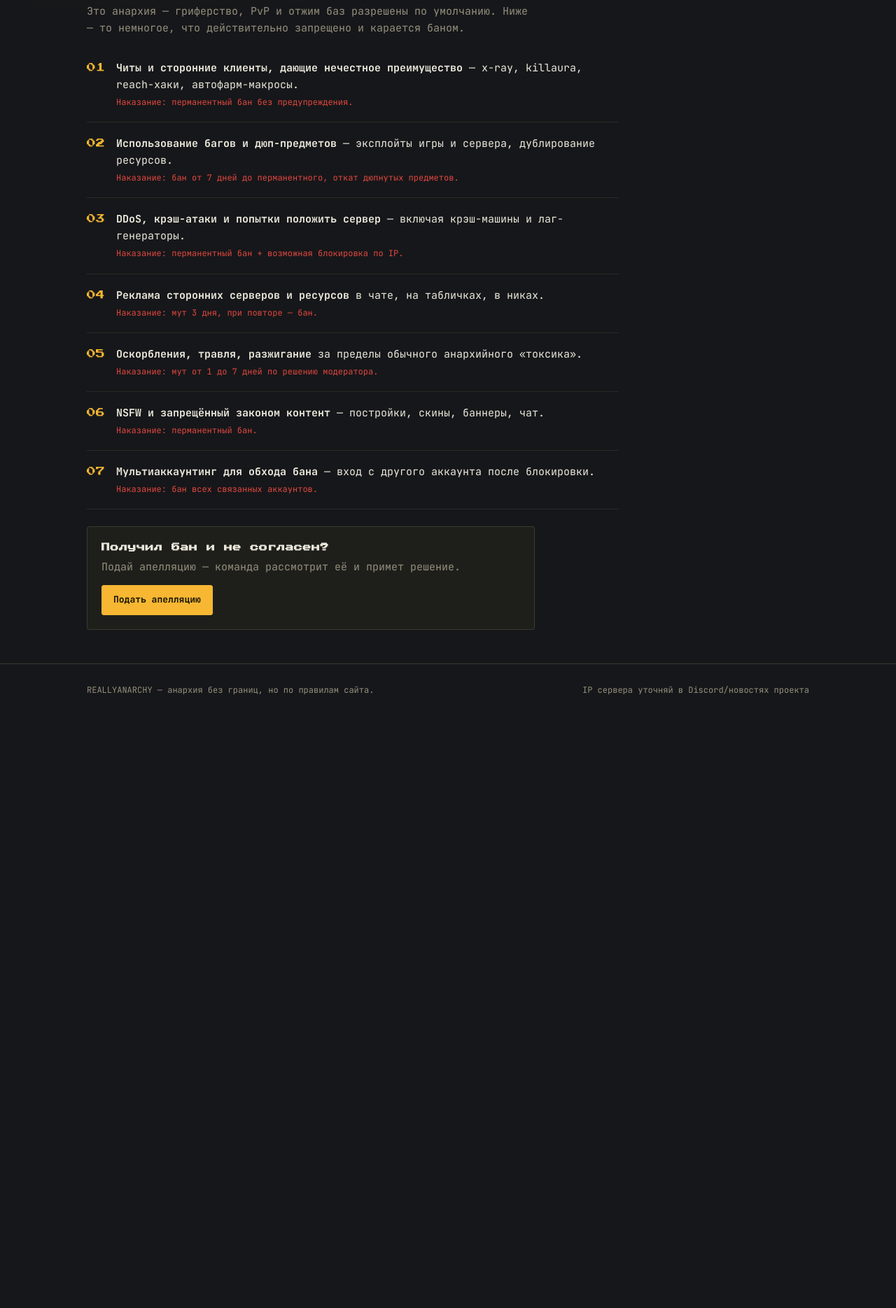
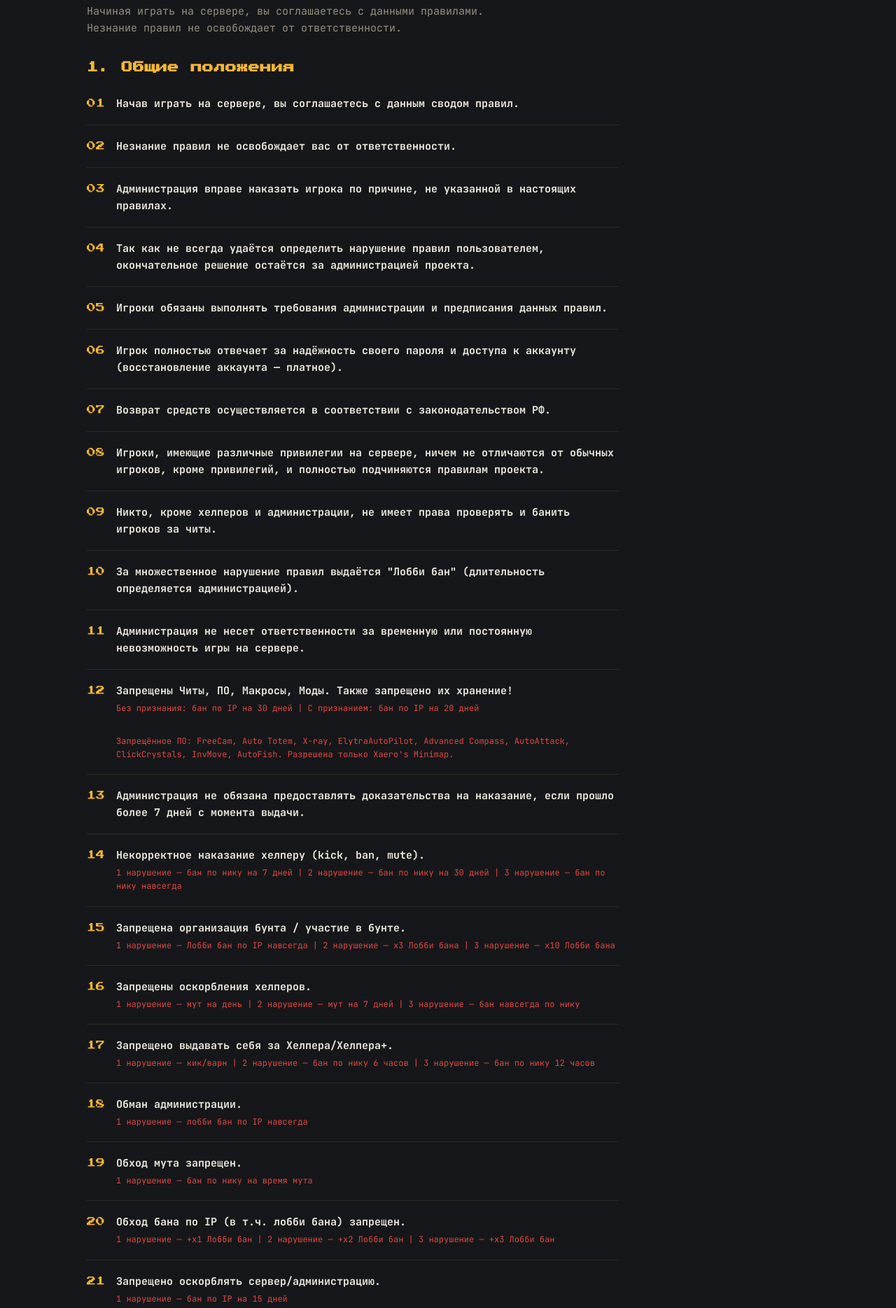
Before and after one commit to tx2tqwertmad-ux/reallyanarchy, a website: page rules.html in a window 1280 px wide. Shown: the part 158-2027 px from the top of the page at 70% size. Before the commit the page ends 1182 px from the top, so only its background shows below. Drawn offline with Linux system fonts and the light colour scheme.

Commit message:
Update rules.html

```diff
--- a/rules.html
+++ b/rules.html
@@ -13,51 +13,75 @@
   <section>
     <div class="wrap">
       <h1>Правила проекта</h1>
-      <p class="dim" style="max-width:640px;">Это анархия — гриферство, PvP и отжим баз разрешены по умолчанию. Ниже — то немногое, что действительно запрещено и карается баном.</p>
+      <p class="dim" style="max-width:640px;">Начиная играть на сервере, вы соглашаетесь с данными правилами. Незнание правил не освобождает от ответственности.</p>
 
+      <h2 style="margin-top:32px;">1. Общие положения</h2>
       <ol class="rules-list">
-        <li>
-          <div>
-            <b>Читы и сторонние клиенты, дающие нечестное преимущество</b> — x-ray, killaura, reach-хаки, автофарм-макросы.
-            <span class="penalty">Наказание: перманентный бан без предупреждения.</span>
-          </div>
-        </li>
-        <li>
-          <div>
-            <b>Использование багов и дюп-предметов</b> — эксплойты игры и сервера, дублирование ресурсов.
-            <span class="penalty">Наказание: бан от 7 дней до перманентного, откат дюпнутых предметов.</span>
-          </div>
-        </li>
-        <li>
-          <div>
-            <b>DDoS, крэш-атаки и попытки положить сервер</b> — включая крэш-машины и лаг-генераторы.
-            <span class="penalty">Наказание: перманентный бан + возможная блокировка по IP.</span>
-          </div>
-        </li>
-        <li>
-          <div>
-            <b>Реклама сторонних серверов и ресурсов</b> в чате, на табличках, в никах.
-            <span class="penalty">Наказание: мут 3 дня, при повторе — бан.</span>
-          </div>
-        </li>
-        <li>
-          <div>
-            <b>Оскорбления, травля, разжигание</b> за пределы обычного анархийного «токсика».
-            <span class="penalty">Наказание: мут от 1 до 7 дней по решению модератора.</span>
-          </div>
-        </li>
-        <li>
-          <div>
-            <b>NSFW и запрещённый законом контент</b> — постройки, скины, баннеры, чат.
-            <span class="penalty">Наказание: перманентный бан.</span>
-          </div>
-        </li>
-        <li>
-          <div>
-            <b>Мультиаккаунтинг для обхода бана</b> — вход с другого аккаунта после блокировки.
-            <span class="penalty">Наказание: бан всех связанных аккаунтов.</span>
-          </div>
-        </li>
+        <li><div><b>Начав играть на сервере, вы соглашаетесь с данным сводом правил.</b></div></li>
+        <li><div><b>Незнание правил не освобождает вас от ответственности.</b></div></li>
+        <li><div><b>Администрация вправе наказать игрока по причине, не указанной в настоящих правилах.</b></div></li>
+        <li><div><b>Так как не всегда удаётся определить нарушение правил пользователем, окончательное решение остаётся за администрацией проекта.</b></div></li>
+        <li><div><b>Игроки обязаны выполнять требования администрации и предписания данных правил.</b></div></li>
+        <li><div><b>Игрок полностью отвечает за надёжность своего пароля и доступа к аккаунту (восстановление аккаунта — платное).</b></div></li>
+        <li><div><b>Возврат средств осуществляется в соответствии с законодательством РФ.</b></div></li>
+        <li><div><b>Игроки, имеющие различные привилегии на сервере, ничем не отличаются от обычных игроков, кроме привилегий, и полностью подчиняются правилам проекта.</b></div></li>
+        <li><div><b>Никто, кроме хелперов и администрации, не имеет права проверять и банить игроков за читы.</b></div></li>
+        <li><div><b>За множественное нарушение правил выдаётся "Лобби бан" (длительность определяется администрацией).</b></div></li>
+        <li><div><b>Администрация не несет ответственности за временную или постоянную невозможность игры на сервере.</b></div></li>
+        <li><div><b>Запрещены Читы, ПО, Макросы, Моды. Также запрещено их хранение!</b><br>
+          <span class="penalty">Без признания: бан по IP на 30 дней | С признанием: бан по IP на 20 дней</span><br>
+          <span class="penalty">Запрещённое ПО: FreeCam, Auto Totem, X-ray, ElytraAutoPilot, Advanced Compass, AutoAttack, ClickCrystals, InvMove, AutoFish. Разрешена только Xaero's Minimap.</span>
+        </div></li>
+        <li><div><b>Администрация не обязана предоставлять доказательства на наказание, если прошло более 7 дней с момента выдачи.</b></div></li>
+        <li><div><b>Некорректное наказание хелперу (kick, ban, mute).</b><br>
+          <span class="penalty">1 нарушение — бан по нику на 7 дней | 2 нарушение — бан по нику на 30 дней | 3 нарушение — бан по нику навсегда</span>
+        </div></li>
+        <li><div><b>Запрещена организация бунта / участие в бунте.</b><br>
+          <span class="penalty">1 нарушение — Лобби бан по IP навсегда | 2 нарушение — x3 Лобби бана | 3 нарушение — x10 Лобби бана</span>
+        </div></li>
+        <li><div><b>Запрещены оскорбления хелперов.</b><br>
+          <span class="penalty">1 нарушение — мут на день | 2 нарушение — мут на 7 дней | 3 нарушение — бан навсегда по нику</span>
+        </div></li>
+        <li><div><b>Запрещено выдавать себя за Хелпера/Хелпера+.</b><br>
+          <span class="penalty">1 нарушение — кик/варн | 2 нарушение — бан по нику 6 часов | 3 нарушение — бан по нику 12 часов</span>
+        </div></li>
+        <li><div><b>Обман администрации.</b><br>
+          <span class="penalty">1 нарушение — лобби бан по IP навсегда</span>
+        </div></li>
+        <li><div><b>Обход мута запрещен.</b><br>
+          <span class="penalty">1 нарушение — бан по нику на время мута</span>
+        </div></li>
+        <li><div><b>Обход бана по IP (в т.ч. лобби бана) запрещен.</b><br>
+          <span class="penalty">1 нарушение — +x1 Лобби бан | 2 нарушение — +x2 Лобби бан | 3 нарушение — +x3 Лобби бан</span>
+        </div></li>
+        <li><div><b>Запрещено оскорблять сервер/администрацию.</b><br>
+          <span class="penalty">1 нарушение — бан по IP на 15 дней</span>
+        </div></li>
+        <li><div><b>Запрещена реклама сторонних проектов, читов, конфигураций читов, вредоносного ПО.</b><br>
+          <span class="penalty">1 нарушение — лобби бан по IP навсегда</span>
+        </div></li>
+        <li><div><b>Запрещено упоминание сторонних проектов, читов, конфигураций читов.</b><br>
+          <span class="penalty">1 нарушение — бан по IP на 15 дней</span>
+        </div></li>
+        <li><div><b>Донатер не имеет право кикать, банить, давать мут с некорректной причиной.</b><br>
+          <span class="penalty">Наказания: от warn до снятия наказывающих команд</span>
+        </div></li>
+      </ol>
+
+      <h2 style="margin-top:32px;">2. Аккаунт</h2>
+      <ol class="rules-list" start="25">
+        <li><div><b>Ник не должен содержать оскорблений других игроков, названий других серверов.</b><br>
+          <span class="penalty">1 нарушение — бан по нику навсегда | 2 нарушение — лобби бан по IP на 1 неделю | 3 нарушение — лобби бан по IP навсегда</span>
+        </div></li>
+        <li><div><b>Передача аккаунтов сторонним лицам строго запрещена.</b><br>
+          <span class="penalty">1 нарушение — лобби бан навсегда</span>
+        </div></li>
+        <li><div><b>Продажа аккаунтов строго запрещена.</b><br>
+          <span class="penalty">1 нарушение — лобби бан навсегда</span>
+        </div></li>
+        <li><div><b>Взлом аккаунтов строго запрещён.</b><br>
+          <span class="penalty">1 нарушение — лобби бан навсегда</span>
+        </div></li>
       </ol>
 
       <div class="card" style="max-width:640px; margin-top:24px;">
```
